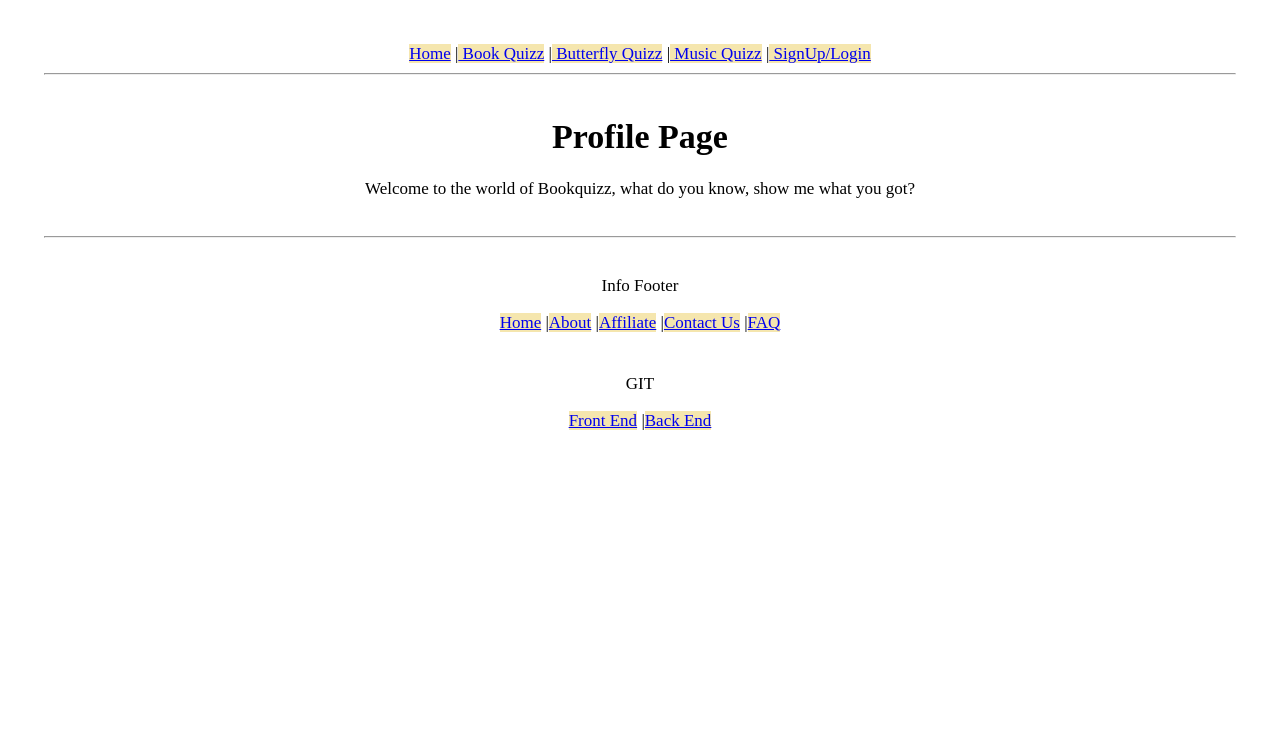
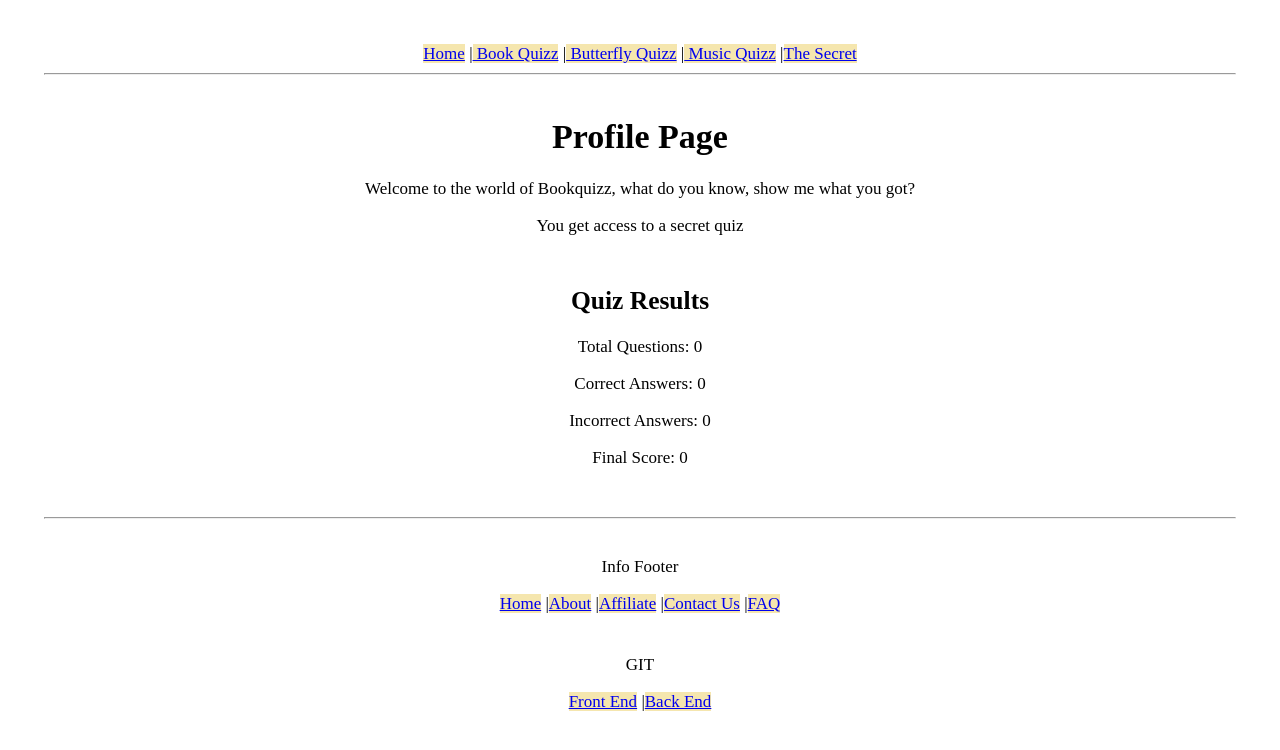
Before and after one commit to Jeffrey-Fazal/quiz-client-app, a React (Create React App) app: page /profile in a window 1280 px wide. Shown: the top 750 px of the page. Built offline with nearby package versions, Linux system fonts and the light colour scheme; no server answers.

Commit message:
minor changes to profile/nav

```diff
--- a/src/common/NavBar.jsx
+++ b/src/common/NavBar.jsx
@@ -9,7 +9,7 @@ const NavBar = () => {
                 <a href="/bookq"> Book Quizz</a> |
                 <a href="/butterflyq"> Butterfly Quizz</a> |
                 <a href="/musicq"> Music Quizz</a> |
-                <a href="/login"> SignUp/Login</a>
+                <a href="/login">The Secret</a>
         <hr />
         </div>
     )
--- a/src/pages/profile.jsx
+++ b/src/pages/profile.jsx
@@ -1,5 +1,6 @@
 import NavBar from "../common/NavBar";
 import NavBarFooter from "../common/NavBarFooter";
+import QuizzMaster from "../components/quiz_master";
 
 const Profile = () => {
     return (
@@ -7,6 +8,8 @@ const Profile = () => {
             <NavBar />
             <h1>Profile Page</h1>
             <p>Welcome to the world of Bookquizz, what do you know, show me what you got?</p>
+            <p>You get access to a secret quiz</p>
+            <QuizzMaster endpoint="controversy" />
             <NavBarFooter />
         </div>
     )
```
